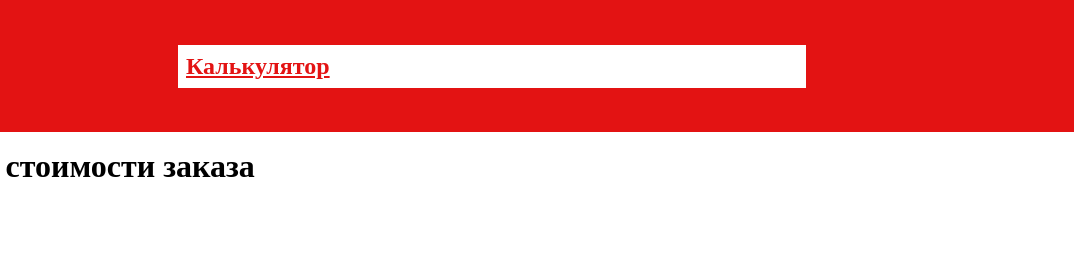
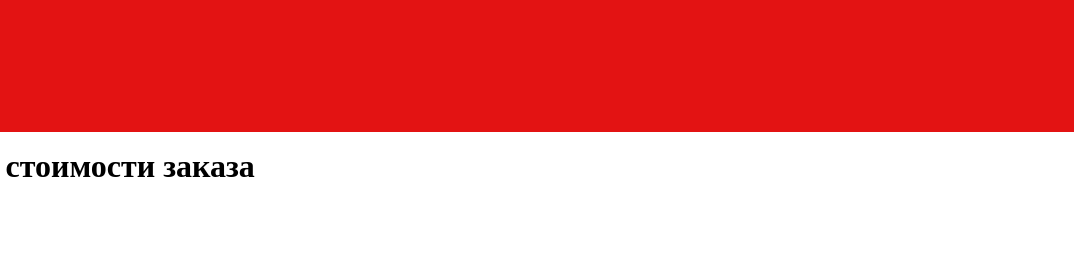
Before and after one commit to 5uchn34tk1d/web_laba_6, a plain HTML site: page index.html in a window 1280 px wide. Shown: the top 280 px of the page, 206-1280 px from the left. Drawn offline with Linux system fonts and the light colour scheme.

Commit message:
Update index.html

```diff
--- a/index.html
+++ b/index.html
@@ -10,9 +10,6 @@
 <body>
     <header id="top">
         <img src="1ogo.png" alt="Логотип сайта 5uchn34tk1d">
-        <nav>
-            <a href="#calc">Калькулятор</a>
-        </nav>
     </header>
 
     <main id="calc">
```
